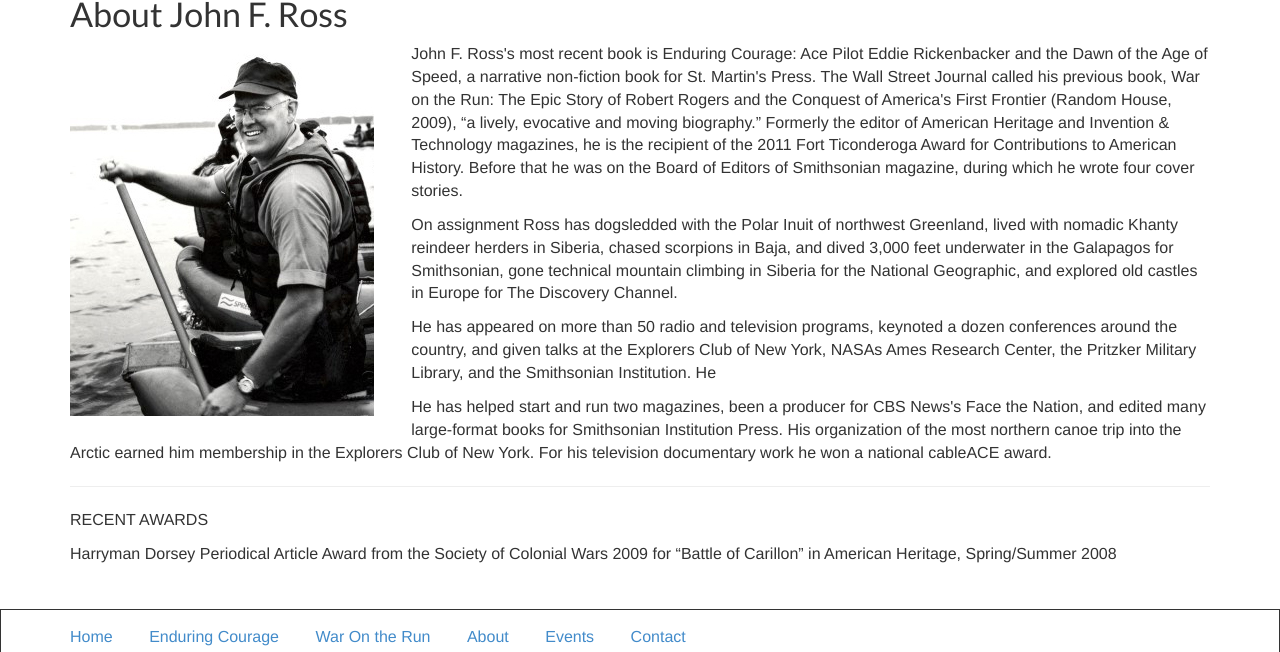
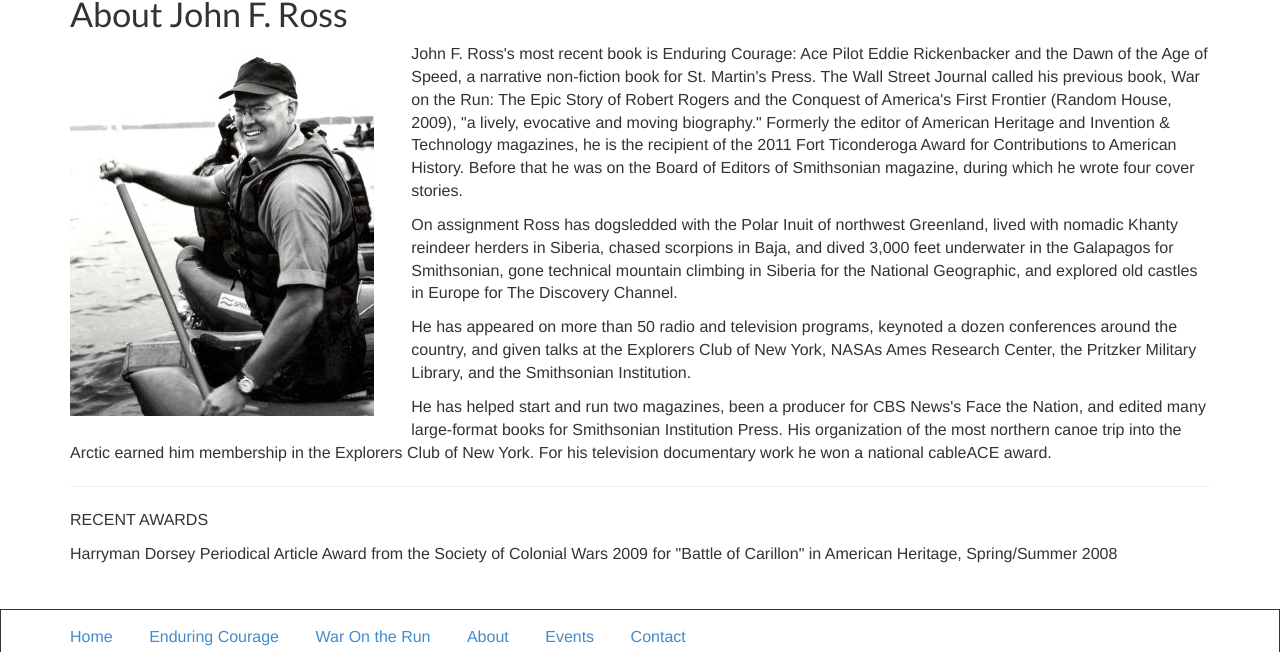
Before and after one commit to adamgibbons/jfr, a Jekyll site: the page built from about.md, in a window 1280 px wide. Shown: the part 334-986 px from the top of the page. Built offline with Jekyll 4.4.1, drawn with Linux system fonts in a browser that asks for light colours; nearby versions of some CDN libraries.

Commit message:
fix char parsing issues

```diff
--- a/about.md
+++ b/about.md
@@ -8,17 +8,16 @@
 
 <img src="../images/john-f-ross-paddling.jpg" class="pull-left" style="padding: 0 2.33em 1em 0;">
 
-John F. Ross\'s most recent book is Enduring Courage: Ace Pilot Eddie Rickenbacker and the Dawn of the Age of Speed, a narrative non-fiction book for St. Martin\'s Press. The Wall Street Journal called his previous book, War on the Run: The Epic Story of Robert Rogers and the Conquest of America\'s First Frontier (Random House, 2009), "a lively, evocative and moving biography." Formerly the editor of American Heritage and Invention & Technology magazines, he is the recipient of the 2011 Fort Ticonderoga Award for Contributions to American History. Before that he was on the Board of Editors of Smithsonian magazine, during which he wrote four cover stories.
+<p>John F. Ross's most recent book is Enduring Courage: Ace Pilot Eddie Rickenbacker and the Dawn of the Age of Speed, a narrative non-fiction book for St. Martin's Press. The Wall Street Journal called his previous book, War on the Run: The Epic Story of Robert Rogers and the Conquest of America's First Frontier (Random House, 2009), "a lively, evocative and moving biography." Formerly the editor of American Heritage and Invention &amp; Technology magazines, he is the recipient of the 2011 Fort Ticonderoga Award for Contributions to American History. Before that he was on the Board of Editors of Smithsonian magazine, during which he wrote four cover stories.</p>
 
-On assignment Ross has dogsledded with the Polar Inuit of northwest Greenland, lived with nomadic Khanty reindeer herders in Siberia, chased scorpions in Baja, and dived 3,000 feet underwater in the Galapagos for Smithsonian, gone technical mountain climbing in Siberia for the National Geographic, and explored old castles in Europe for The Discovery Channel.
+<p>On assignment Ross has dogsledded with the Polar Inuit of northwest Greenland, lived with nomadic Khanty reindeer herders in Siberia, chased scorpions in Baja, and dived 3,000 feet underwater in the Galapagos for Smithsonian, gone technical mountain climbing in Siberia for the National Geographic, and explored old castles in Europe for The Discovery Channel.</p>
 
-He has appeared on more than 50 radio and television programs, keynoted a dozen conferences around the country, and given talks at the Explorers Club of New York, NASAs Ames Research Center, the Pritzker Military Library, and the Smithsonian Institution. He
+<p>He has appeared on more than 50 radio and television programs, keynoted a dozen conferences around the country, and given talks at the Explorers Club of New York, NASAs Ames Research Center, the Pritzker Military Library, and the Smithsonian Institution.</p>
 
-He has helped start and run two magazines, been a producer for CBS News\'s Face the Nation, and edited many large-format books for Smithsonian Institution Press. His organization of the most northern canoe trip into the Arctic earned him membership in the Explorers Club of New York.  For his television documentary work he won a national cableACE award.
+<p>He has helped start and run two magazines, been a producer for CBS News's Face the Nation, and edited many large-format books for Smithsonian Institution Press. His organization of the most northern canoe trip into the Arctic earned him membership in the Explorers Club of New York.  For his television documentary work he won a national cableACE award.</p>
 
 *   *   *   *   *
 
-RECENT AWARDS
+<p>RECENT AWARDS</p>
 
-
-Harryman Dorsey Periodical Article Award from the Society of Colonial Wars 2009 for "Battle of Carillon" in American Heritage, Spring/Summer 2008
+<p>Harryman Dorsey Periodical Article Award from the Society of Colonial Wars 2009 for "Battle of Carillon" in American Heritage, Spring/Summer 2008</p>
```
